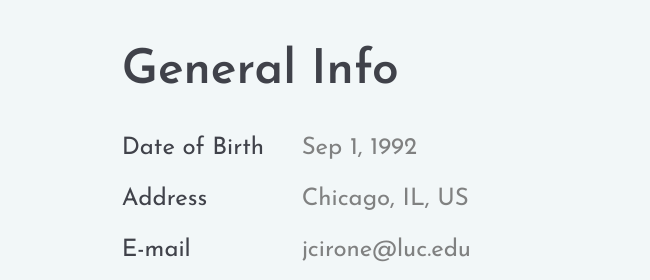
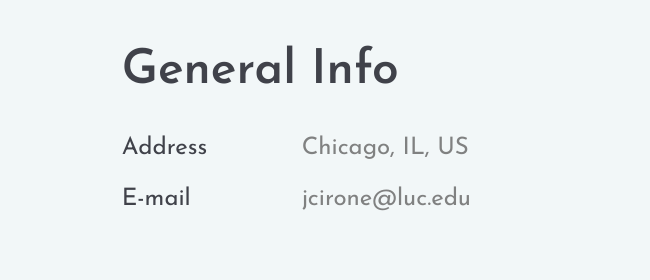
Before and after one commit to Ciwonie/portfolio-october-update, a plain HTML site: page index.html in a window 1280 px wide. Shown: the part 860-1140 px from the top of the page, 0-650 px from the left. Drawn offline with Linux system fonts and the light colour scheme.

Commit message:
removed bday

```diff
--- a/index.html
+++ b/index.html
@@ -69,7 +69,7 @@
 							<div class="hero-info">
 								<h2>General Info</h2>
 								<ul>
-									<li><span>Date of Birth</span>Sep 1, 1992</li>
+									<!-- <li><span>Date of Birth</span>Sep 1, 1992</li> -->
 									<li><span>Address</span>Chicago, IL, US</li>
 									<li><span>E-mail</span>jcirone@luc.edu</li>
 									<!-- <li><span>Phone </span>+43 5266 22 345</li> -->
```
